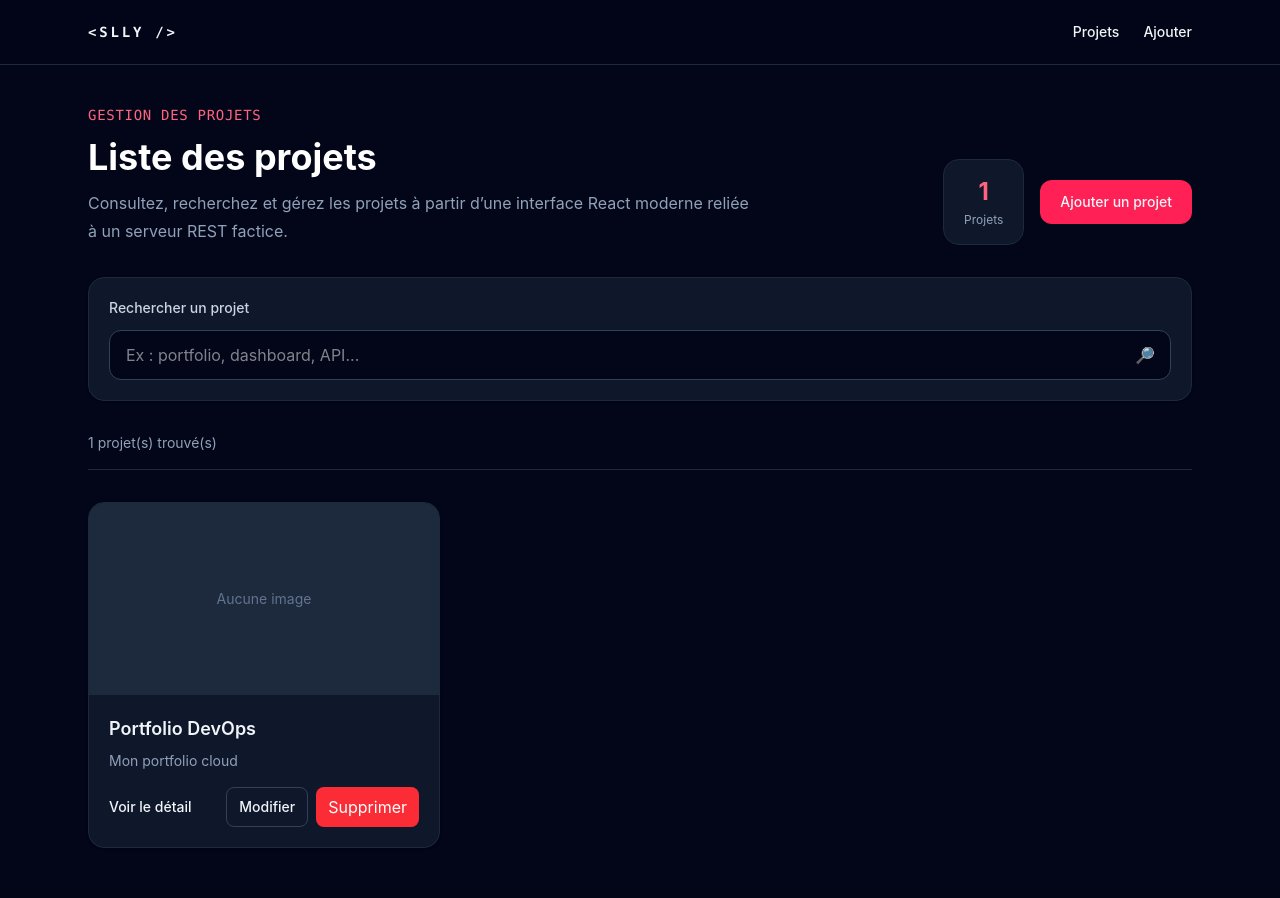
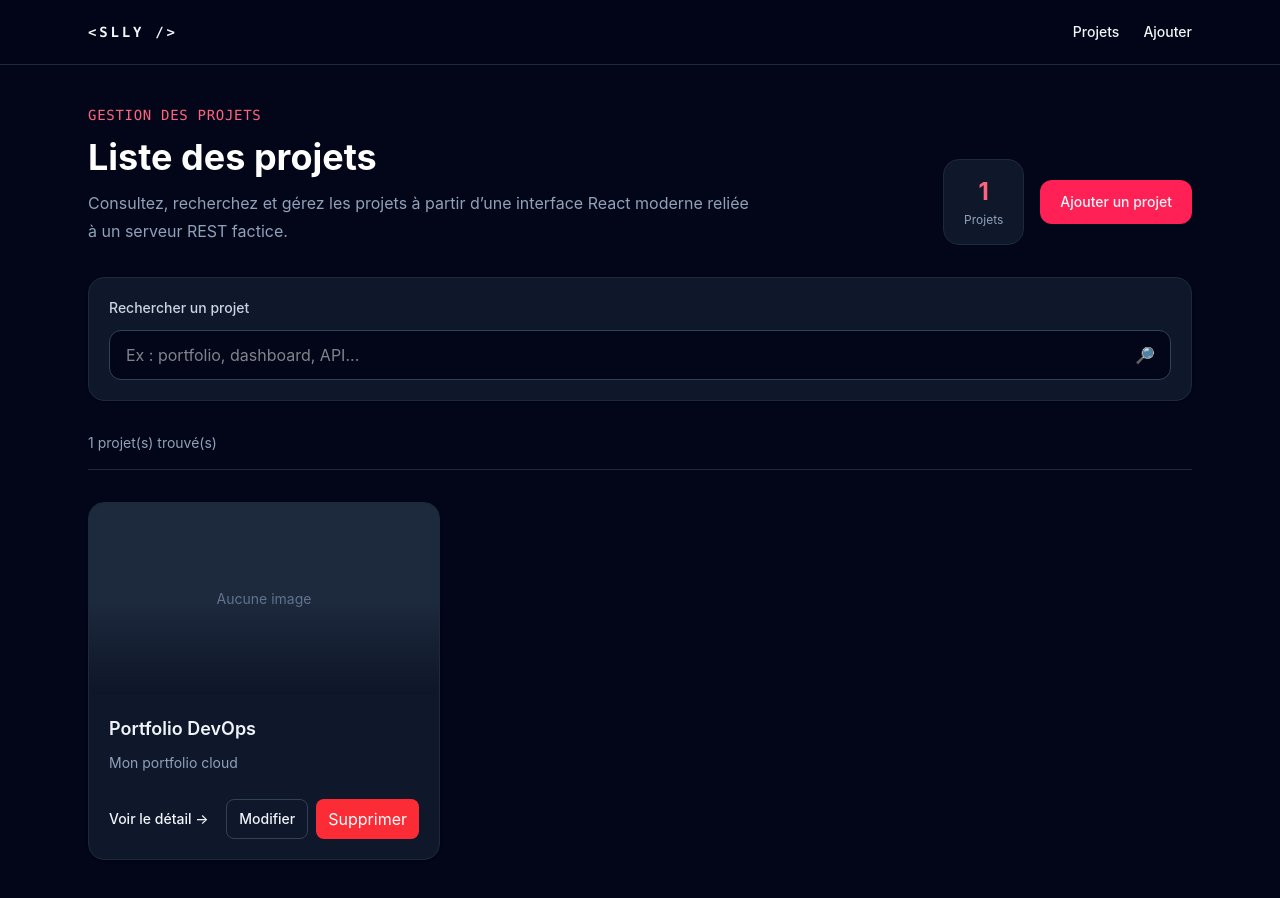
Before and after one commit to seydinalimamoulayeyade/react-fil-rouge, a React (Vite) app: page / in a window 1280 px wide. Built offline with nearby package versions, Linux system fonts and the light colour scheme; data requests are answered from the project's data file.

Commit message:
feat: améliorer les cartes projet avec un rendu premium

```diff
--- a/src/components/ProjectCard.jsx
+++ b/src/components/ProjectCard.jsx
@@ -2,54 +2,56 @@ import { Link } from "react-router-dom";
 
 export default function ProjectCard({ project, onDelete }) {
   return (
-    <article className="overflow-hidden rounded-2xl border border-slate-800 bg-slate-900 shadow-sm transition hover:-translate-y-1 hover:border-rose-400">
-      <div className="h-48 bg-slate-800">
+    <article className="group overflow-hidden rounded-2xl border border-slate-800 bg-slate-900 shadow-sm transition-all duration-300 hover:-translate-y-1 hover:border-rose-400/70 hover:shadow-[0_0_0_1px_rgba(244,63,94,0.12)]">
+      <div className="relative h-48 overflow-hidden bg-slate-800">
         {project.image ? (
           <img
             src={project.image}
             alt={project.libelle}
-            className="h-full w-full object-cover"
+            className="h-full w-full object-cover transition-transform duration-500 group-hover:scale-105"
           />
         ) : (
           <div className="flex h-full items-center justify-center text-slate-500 text-sm">
             Aucune image
           </div>
         )}
+
+        <div className="pointer-events-none absolute inset-0 bg-gradient-to-t from-slate-950/70 via-transparent to-transparent opacity-80"></div>
       </div>
 
       <div className="p-5 space-y-4">
-        <div>
+        <div className="space-y-2">
           <Link
             to={`/projets/${project.id}`}
-            className="text-lg font-semibold text-white hover:text-rose-400 transition-colors"
+            className="line-clamp-2 text-lg font-semibold text-white transition-colors hover:text-rose-400"
           >
             {project.libelle}
           </Link>
 
-          <p className="mt-2 text-sm text-slate-400 line-clamp-3">
+          <p className="line-clamp-3 text-sm leading-6 text-slate-400">
             {project.description}
           </p>
         </div>
 
-        <div className="flex items-center justify-between gap-3">
+        <div className="flex items-center justify-between gap-3 pt-2">
           <Link
             to={`/projets/${project.id}`}
-            className="text-sm font-medium text-rose-400 hover:underline"
+            className="text-sm font-medium text-rose-400 transition-colors hover:text-rose-300"
           >
-            Voir le détail
+            Voir le détail →
           </Link>
 
           <div className="flex gap-2">
             <Link
               to={`/modifier/${project.id}`}
-              className="inline-flex items-center rounded-lg border border-slate-700 px-3 py-2 text-sm font-medium text-slate-300 hover:border-rose-400 hover:text-rose-400 transition-colors"
+              className="inline-flex items-center rounded-lg border border-slate-700 px-3 py-2 text-sm font-medium text-slate-300 transition-all hover:border-rose-400 hover:text-rose-400"
             >
               Modifier
             </Link>
 
             <button
               onClick={() => onDelete(project.id)}
-              className="inline-flex items-center rounded-lg bg-red-500 px-3 py-2 text-sm font-medium text-white hover:bg-red-600 transition-colors"
+              className="inline-flex items-center rounded-lg bg-red-500 px-3 py-2 text-sm font-medium text-white transition-all hover:bg-red-600"
             >
               Supprimer
             </button>
```
